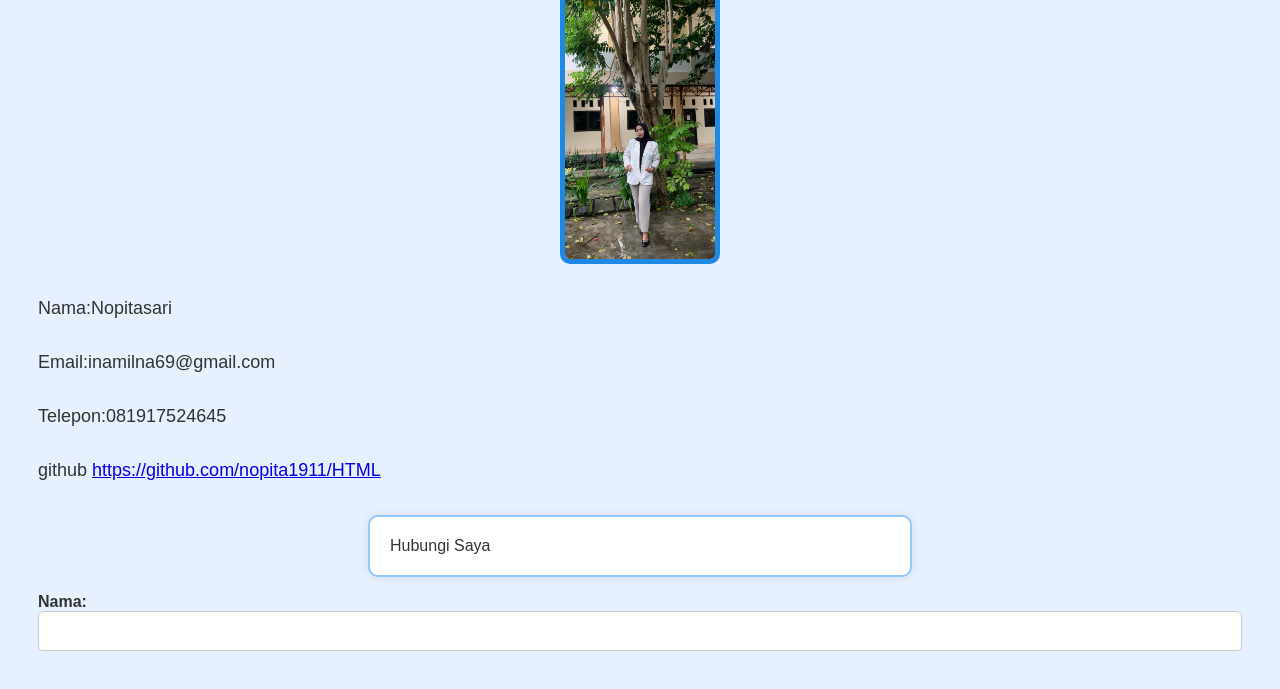
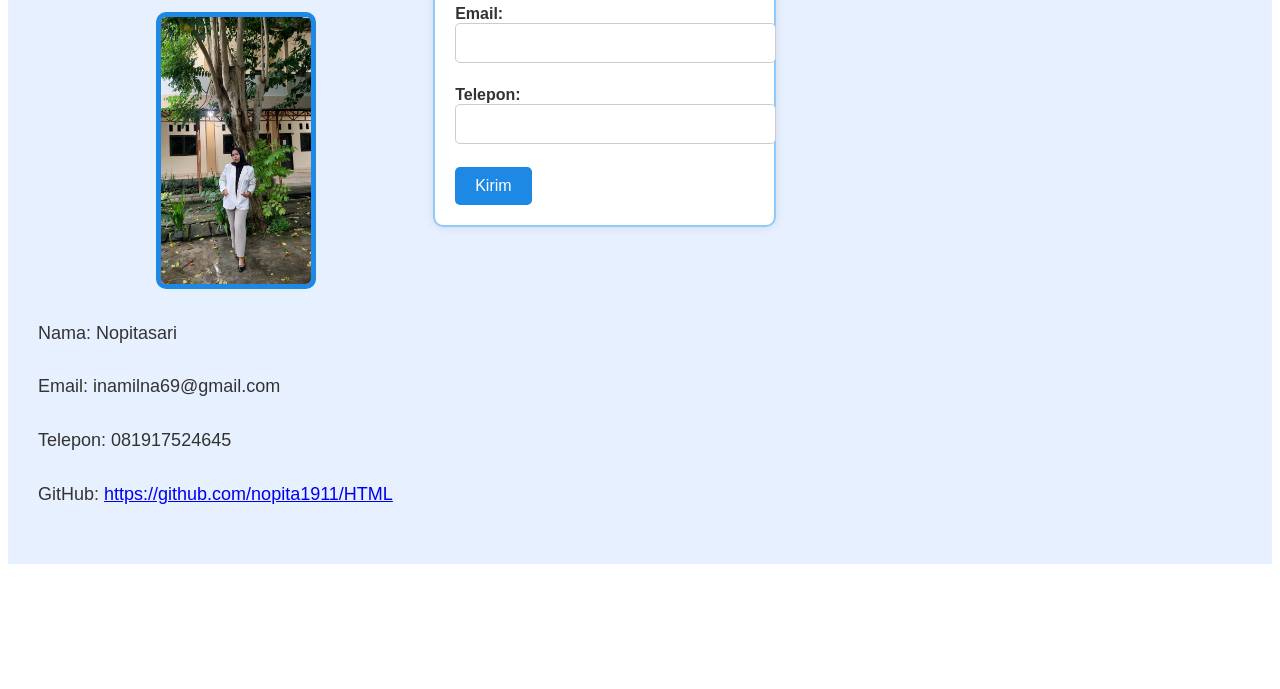
Before and after one commit to nopita1911/BIODATA-HTML, a plain HTML site: page index.html in a window 1280 px wide. Shown: the part 166-855 px from the top of the page. After the commit the page ends 800 px from the top, so only its background shows below. Drawn offline with Linux system fonts and the light colour scheme.

Commit message:
update 2

```diff
--- a/index.html
+++ b/index.html
@@ -1,56 +1,60 @@
+<!DOCTYPE html>
 <html>
 <head>
+  <meta charset="UTF-8">
+  <meta name="viewport" content="width=device-width,initial-scale=1.0">
   <title>Halaman Biodata Sederhana</title>
-    </head>
   <style>
-        body {
-      background-color: #e6f0ff; /* Warna background */
+    .container {
+      background-color: #e6f0ff;
       font-family: Arial, sans-serif;
       padding: 30px;
       color: #333;
+      display: flex;
     }
 
-    h1 {
-      font-size: 36px; /* Ukuran judul */
+    .judul {
+      font-size: 36px;
       margin-bottom: 20px;
       text-align: center;
       color: #1a237e;
     }
 
-    p {
-      font-size: 18px; /* Ukuran paragraf */
+    .deskripsi {
+      font-size: 18px;
       margin-bottom: 25px;
       line-height: 1.6;
       text-align: justify;
     }
 
-    img {
+    .foto {
       display: block;
       max-width: 100%;
       margin: 0 auto 30px auto;
-      border: 5px solid #1e88e5; /* Border pada gambar */
+      border: 5px solid #1e88e5;
       border-radius: 10px;
     }
 
-    form {
+    .formulir {
       background-color: #fff;
       padding: 20px;
       margin-top: 30px;
-      border: 2px solid #90caf9; /* Border pada form */
+      border: 2px solid #90caf9;
       border-radius: 10px;
       max-width: 500px;
       margin-left: auto;
       margin-right: auto;
-      box-shadow: 0 0 10px rgba(0,0,0,0.1);
+      box-shadow: 0 0 10px rgba(0, 0, 0, 0.1);
     }
 
-    label {
+    .formulir label {
       display: block;
       margin-bottom: 8px;
       font-weight: bold;
     }
 
-    input, textarea {
+    .formulir input,
+    .formulir textarea {
       width: 100%;
       padding: 10px;
       margin-bottom: 15px;
@@ -59,7 +63,7 @@
       font-size: 16px;
     }
 
-    button {
+    .tombol-kirim {
       background-color: #1e88e5;
       color: white;
       padding: 10px 20px;
@@ -69,24 +73,39 @@
       cursor: pointer;
     }
 
-    button:hover {
+    .tombol-kirim:hover {
       background-color: #1565c0;
     }
+
+    @media (max-width:768px) {
+      .container {
+        flex-direction: column;
+      }
+    }
   </style>
+</head>
+
 <body>
-        <h1>Biodata Pribadi</h1>
-        <p>Mahasiswa Semester 2 Jurusan Sistem Informasi</p>
-        <img src="foto.jpeg" alt="foto saya"width="150">
-        <p>Nama:Nopitasari</p>
-        <P>Email:inamilna69@gmail.com</P>
-        <p>Telepon:081917524645</p>
-        <p>github <a href="https://github.com/nopita1911/BIODATA-HTML.git" target="_blank">https://github.com/nopita1911/HTML</a></p>
-        <form >Hubungi Saya</form>
-            <label>Nama: <input type="text"></label><br />
-            <label >Email: <input type="email"></label><br />
-            <label >telepon: <input type="namber"></label>
-            <button type="submit">kirim</button><br />
+  <div class="container">
+    <div class="left">
+      <h1 class="judul">Biodata Pribadi</h1>
+      <p class="deskripsi">Mahasiswa Semester 2 Jurusan Sistem Informasi</p>
+      <img class="foto" src="foto.jpeg" alt="foto saya" width="150">
+      <p class="deskripsi">Nama: Nopitasari</p>
+      <p class="deskripsi">Email: inamilna69@gmail.com</p>
+      <p class="deskripsi">Telepon: 081917524645</p>
+      <p class="deskripsi">GitHub: <a href="https://github.com/nopita1911/BIODATA-HTML.git"
+          target="_blank">https://github.com/nopita1911/HTML</a></p>
+    </div>
+
+    <div class="right">
+      <form class="formulir">
+        <label>Nama: <input type="text"></label>
+        <label>Email: <input type="email"></label>
+        <label>Telepon: <input type="number"></label>
+        <button class="tombol-kirim" type="submit">Kirim</button>
       </form>
-
+    </div>
+  </div>
 </body>
 </html>
```
Also changed, not shown: flex.html (added, +37 -0 lines). Lines whose indentation alone changed are shown as unchanged.
